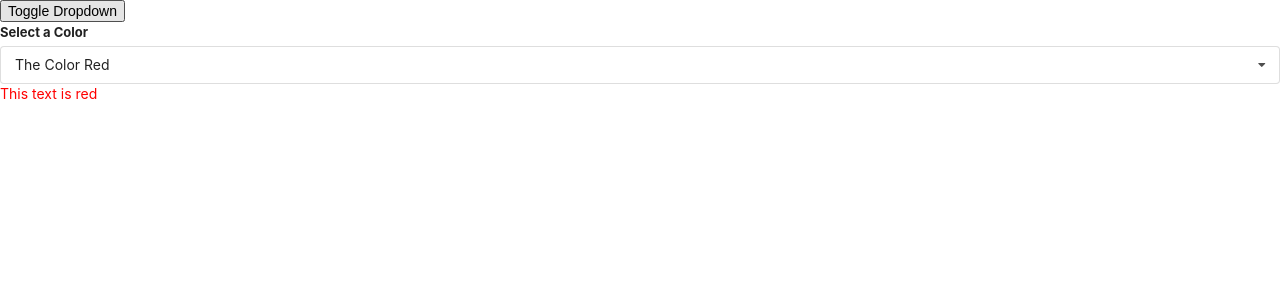
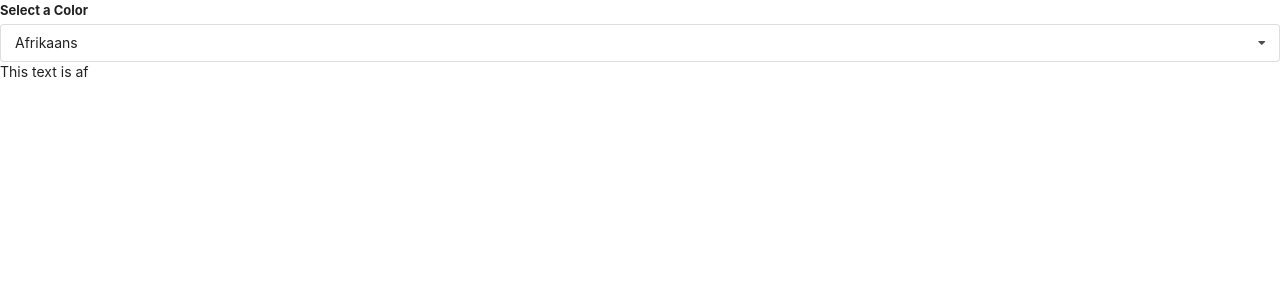
Before and after one commit to RoshanLakmal/sg-react-136-widgets, a React (Create React App) app in the folder sg-react-136-widgets/: page / in a window 1280 px wide. Shown: the top 300 px of the page. Built offline with nearby package versions, Linux system fonts and the light colour scheme.

Commit message:
Translate component

```diff
--- a/sg-react-136-widgets/src/App.js
+++ b/sg-react-136-widgets/src/App.js
@@ -3,6 +3,7 @@
 import Accordion from "./components/Accordion";
 import Search from "./components/Search";
 import Dropdown from "./components/Dropdown";
+import Translate from "./components/Translate";
 
 const items = [
   {
@@ -35,23 +36,24 @@
 ];
 
 function App() {
-  const [selected, setSelected] = useState(options[0]);
-  const [showDropdown, setShowDropdown] = useState(true);
+  // const [selected, setSelected] = useState(options[0]);
+  // const [showDropdown, setShowDropdown] = useState(true);
   return (
     <div>
       {/* <Accordion items={items} /> */}
       {/* <Search /> */}
-      <button onClick={() => setShowDropdown(!showDropdown)}>Toggle Dropdown</button>
+      {/* <button onClick={() => setShowDropdown(!showDropdown)}>Toggle Dropdown</button>
       {showDropdown ?
       <div>
       <Dropdown
         selected={selected}
         onSelectedChange={setSelected}
         options={options}
-      />
+      /> */}
       {/* <p style={{color: selected.value}}>This text is {selected.value}</p> */}
-      </div>
-      : null}
+      {/* </div>
+      : null} */}
+      <Translate />
     </div>
   );
 }
--- /dev/null
+++ b/sg-react-136-widgets/src/components/Translate.js
@@ -0,0 +1,31 @@
+import React, { useState } from 'react';
+import Dropdown from './Dropdown';
+
+const options = [
+    {
+        label: 'Afrikaans',
+        value: 'af'
+    },
+    {
+        label: 'Arabic',
+        value: 'ar'
+    },
+    {
+        label: 'Hindi',
+        value: 'hi'
+    }
+];
+
+const Translate = () => {
+    const [language, setLanguage] = useState(options[0]);
+    return (
+        <div>
+            <Dropdown
+                selected={language}
+                onSelectedChange={setLanguage}
+                options={options}/>
+        </div>
+    )
+}
+
+export default Translate;
```
